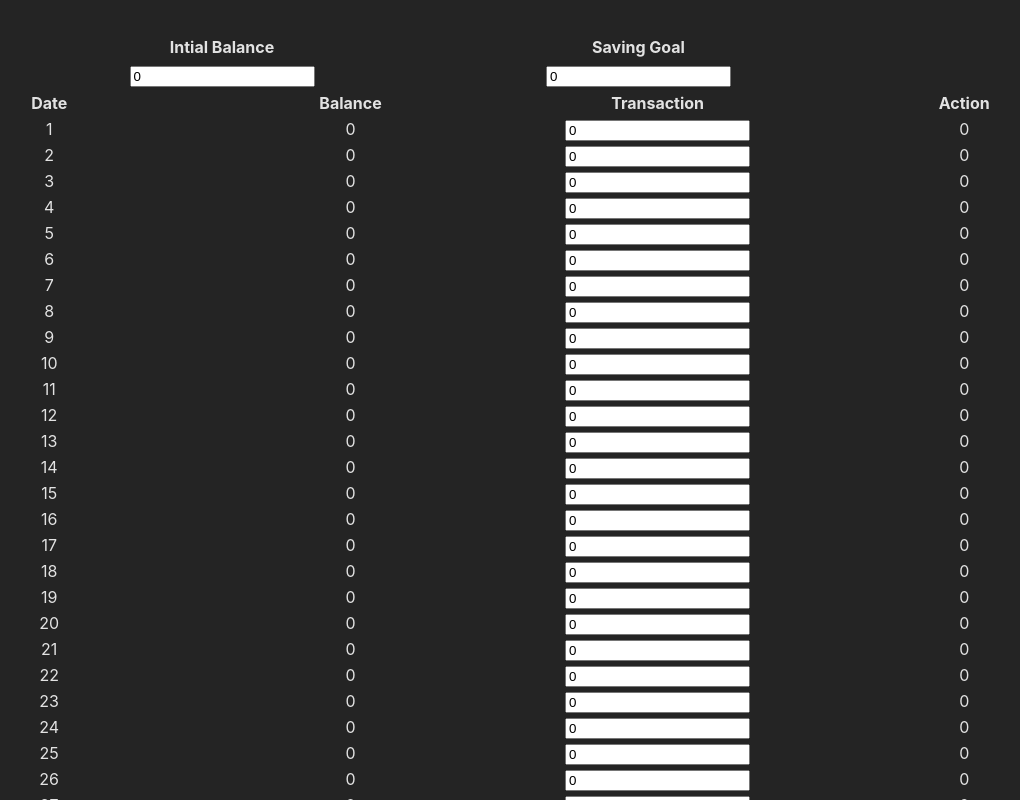
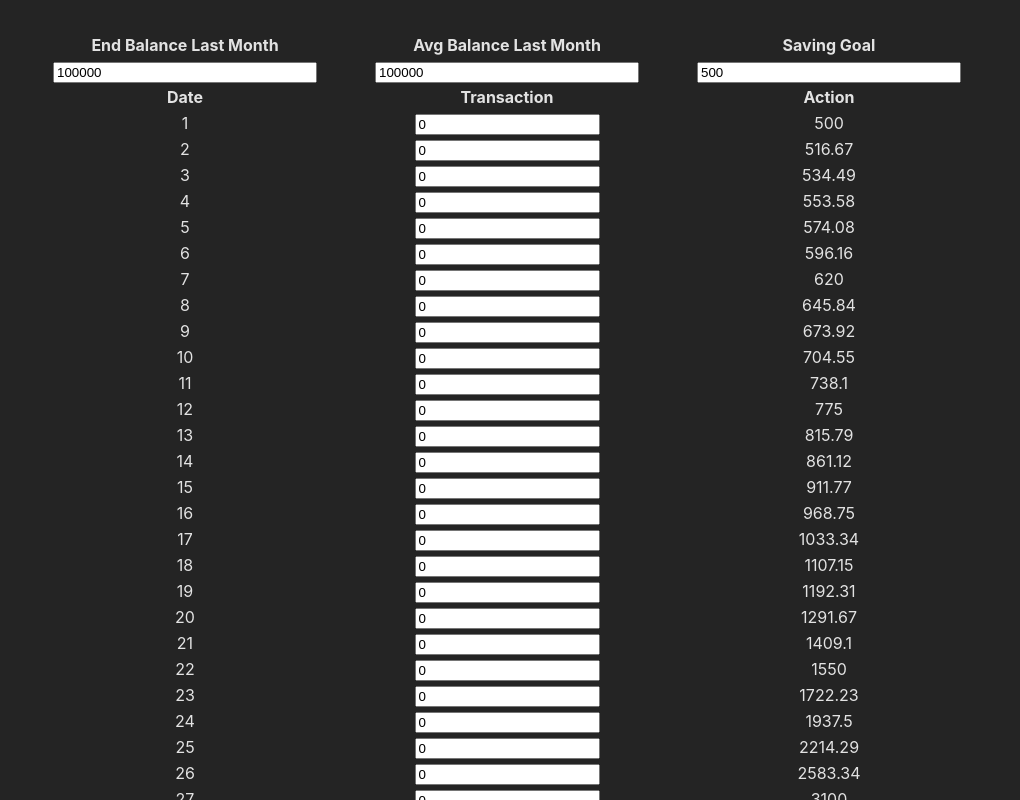
Before and after one commit to TPH777/average-balance-calculator, a React (Vite) app: page / in a window 1280 px wide. Shown: the top 800 px of the page, without its empty margins (133-1153 px from the left). Built offline with nearby package versions, Linux system fonts and the light colour scheme.

Commit message:
Add initBar input for more practicality
Since the average balance last month might not equal its ending balance,
its better to compute the actual transaction required to achienve the
saving goal

Remove unnecessay passing of variables through components

```diff
--- a/src/App.css
+++ b/src/App.css
@@ -6,7 +6,7 @@
 }
 
 .initBar {
-  width: 50vw;
+  width: 20vw;
 }
 .sheet {
   width: 25vw;
--- a/src/App.tsx
+++ b/src/App.tsx
@@ -3,40 +3,13 @@ import "./App.css";
 import { InitBar } from "./components/InitBar";
 import { TableBody } from "./components/TableBody";
 import { TableHeader } from "./components/TableHeader";
-import { daysInMonth } from "./functions/date";
 function App() {
-  const [initialBalance, setInitialBalance] = useState<number>(0);
-  const [monthBalance, setMonthBalance] = useState<number[]>(
-    Array(daysInMonth).fill(0)
-  );
-  const [monthTransaction, setMonthTransaction] = useState<number[]>(
-    Array(daysInMonth).fill(0)
-  );
-  const [monthAction, setMonthAction] = useState<number[]>(
-    Array(daysInMonth).fill(0)
-  );
-  const [savingGoal, setSavingGoal] = useState<number>(0);
-
+  const [offsettedGoal, setOffsettedGoal] = useState<number>(500);
   return (
     <>
-      <InitBar
-        initialBalance={initialBalance}
-        setInitialBalance={setInitialBalance}
-        monthBalance={monthBalance}
-        setMonthBalance={setMonthBalance}
-        savingGoal={savingGoal}
-        setSavingGoal={setSavingGoal}
-      />
+      <InitBar setOffsettedGoal={setOffsettedGoal} />
       <TableHeader />
-      <TableBody
-        monthBalance={monthBalance}
-        setMonthBalance={setMonthBalance}
-        monthTransaction={monthTransaction}
-        setMonthTransaction={setMonthTransaction}
-        monthAction={monthAction}
-        setMonthAction={setMonthAction}
-        savingGoal={savingGoal}
-      />
+      <TableBody offsettedGoal={offsettedGoal} />
     </>
   );
 }
--- a/src/components/InitBar.tsx
+++ b/src/components/InitBar.tsx
@@ -1,70 +1,55 @@
-import { Form, Table } from "react-bootstrap";
-
-interface InitBarProps {
-  initialBalance: number;
-  setInitialBalance: (balance: number) => void;
-  monthBalance: number[];
-  setMonthBalance: (balance: number[]) => void;
-  savingGoal: number;
-  setSavingGoal: (goal: number) => void;
-}
+import { useEffect, useState } from "react";
 
 export function InitBar({
-  initialBalance,
-  setInitialBalance,
-  monthBalance,
-  setMonthBalance,
-  savingGoal,
-  setSavingGoal,
-}: InitBarProps) {
-  const handleBalance = (newInitialBalance: number) => {
-    if (newInitialBalance < 0) {
-      alert("Balance should never be below 0");
-      return;
-    }
-    const changeInInitialBalance = newInitialBalance - initialBalance;
-    const updatedBalance = [...monthBalance];
-    for (let i = 0; i < 31; i++) {
-      updatedBalance[i] = monthBalance[i] + changeInInitialBalance;
-    }
-    setMonthBalance(updatedBalance);
-    setInitialBalance(newInitialBalance);
-  };
+  setOffsettedGoal,
+}: {
+  setOffsettedGoal: (goal: number) => void;
+}) {
+  const [endBalance, setEndBalance] = useState<number>(100000);
+  const [avgBalance, setAverageBalance] = useState<number>(100000);
+  const [savingGoal, setSavingGoal] = useState<number>(500);
 
-  const handleGoal = (goal: number) => {
-    if (goal < 0) {
-      alert("Balance should never be below 0");
-      return;
-    }
-    setSavingGoal(goal);
-  };
+  useEffect(() => {
+    const offsettedGoal = avgBalance + savingGoal - endBalance;
+    setOffsettedGoal(offsettedGoal);
+    console.log(offsettedGoal);
+  }, [endBalance, avgBalance, savingGoal]);
 
   return (
-    <Table striped>
+    <>
       <thead>
         <tr>
-          <th className="initBar">Intial Balance</th>
-          <th className="intiBar">Saving Goal</th>
+          <th className="sheet">End Balance Last Month</th>
+          <th className="sheet">Avg Balance Last Month</th>
+          <th className="sheet">Saving Goal</th>
         </tr>
       </thead>
       <tbody>
         <td>
-          <Form.Control
+          <input
             type="number"
-            placeholder="Intial Balance"
-            value={initialBalance}
-            onChange={(e) => handleBalance(Number(e.target.value))}
-          ></Form.Control>
+            className="initBar"
+            value={endBalance}
+            onChange={(e) => setEndBalance(Number(e.target.value))}
+          ></input>
         </td>
         <td>
-          <Form.Control
+          <input
             type="number"
-            placeholder="Saving Goal"
+            className="initBar"
+            value={avgBalance}
+            onChange={(e) => setAverageBalance(Number(e.target.value))}
+          ></input>
+        </td>
+        <td>
+          <input
+            type="number"
+            className="initBar"
             value={savingGoal}
-            onChange={(e) => handleGoal(Number(e.target.value))}
-          ></Form.Control>
+            onChange={(e) => setSavingGoal(Number(e.target.value))}
+          ></input>
         </td>
       </tbody>
-    </Table>
+    </>
   );
 }
--- a/src/components/TableBody.tsx
+++ b/src/components/TableBody.tsx
@@ -1,38 +1,35 @@
+import { useEffect, useState } from "react";
 import { daysInMonth } from "../functions/date";
-import { TableRow } from "./TableRow";
+import { TableRows } from "./TableRows";
+import { getUpdatedActions } from "../functions/action";
 
-export interface TableBodyProps {
-  monthBalance: number[];
-  setMonthBalance: (balance: number[]) => void;
-  monthTransaction: number[];
-  setMonthTransaction: (transaction: number[]) => void;
-  monthAction: number[];
-  setMonthAction: (month: number[]) => void;
-  savingGoal: number;
-}
+export function TableBody({ offsettedGoal }: { offsettedGoal: number }) {
+  const [monthTransaction, setMonthTransaction] = useState<number[]>(
+    Array(daysInMonth).fill(0)
+  );
+  const [monthAction, setMonthAction] = useState<number[]>(
+    Array(daysInMonth).fill(0)
+  );
 
-export function TableBody({
-  monthBalance,
-  setMonthBalance,
-  monthTransaction,
-  setMonthTransaction,
-  monthAction,
-  setMonthAction,
-  savingGoal,
-}: TableBodyProps) {
+  useEffect(() => {
+    // Compute action on each day to hit goal
+    const updatedAction = getUpdatedActions(
+      offsettedGoal,
+      monthTransaction,
+      monthAction
+    );
+    setMonthAction(updatedAction);
+  }, [offsettedGoal, monthTransaction]);
+
   return (
     <>
       <tbody>
         {Array.from({ length: daysInMonth }, (_, index) => (
-          <TableRow
+          <TableRows
             index={index}
-            monthBalance={monthBalance}
-            setMonthBalance={setMonthBalance}
             monthTransaction={monthTransaction}
             setMonthTransaction={setMonthTransaction}
             monthAction={monthAction}
-            setMonthAction={setMonthAction}
-            savingGoal={savingGoal}
           />
         ))}
       </tbody>
--- a/src/components/TableHeader.tsx
+++ b/src/components/TableHeader.tsx
@@ -4,7 +4,6 @@ export function TableHeader() {
       <thead>
         <tr>
           <th className="sheet">Date</th>
-          <th className="sheet">Balance</th>
           <th className="sheet">Transaction</th>
           <th className="sheet">Action</th>
         </tr>
--- a/src/components/TableRow.tsx
+++ /dev/null
@@ -1,70 +0,0 @@
-import { daysInMonth } from "../functions/date";
-
-export interface TableRowProps {
-  index: number;
-  monthBalance: number[];
-  setMonthBalance: (balance: number[]) => void;
-  monthTransaction: number[];
-  setMonthTransaction: (transaction: number[]) => void;
-  monthAction: number[];
-  setMonthAction: (month: number[]) => void;
-  savingGoal: number;
-}
-
-export function TableRow({
-  index,
-  monthBalance,
-  setMonthBalance,
-  monthTransaction,
-  setMonthTransaction,
-  monthAction,
-  setMonthAction,
-  savingGoal,
-}: TableRowProps) {
-  const handleTransaction = (newTransaction: number) => {
-    const changeInTransaction = newTransaction - monthTransaction[index];
-    const updatedBalance = [...monthBalance];
-    for (let i = index; i < daysInMonth; i++) {
-      updatedBalance[i] = monthBalance[i] + changeInTransaction;
-    }
-    setMonthBalance(updatedBalance);
-
-    const updatedTransaction = [...monthTransaction];
-    updatedTransaction[index] = newTransaction;
-    setMonthTransaction(updatedTransaction);
-
-    var totalBalance = 0;
-    for (let i = 0; i < daysInMonth; i++) {
-      totalBalance += updatedBalance[i];
-    }
-    const averageBalance = totalBalance / daysInMonth;
-    const balanceFromGoal = savingGoal - averageBalance;
-    const updatedAction = [...monthAction];
-    for (let i = 0; i < daysInMonth; i++) {
-      updatedAction[i] =
-        Math.ceil(((balanceFromGoal * daysInMonth) / (daysInMonth - i)) * 100) /
-        100;
-    }
-    setMonthAction(updatedAction);
-  };
-
-  return (
-    <>
-      <tr key={index}>
-        <td>{index + 1}</td>
-        <td>{monthBalance[index]}</td>
-        <td>
-          <input
-            value={monthTransaction[index]}
-            type="number"
-            className="form-control"
-            onChange={(transaction) =>
-              handleTransaction(Number(transaction.target.value))
-            }
-          />
-        </td>
-        <td>{monthAction[index]}</td>
-      </tr>
-    </>
-  );
-}
--- /dev/null
+++ b/src/components/TableRows.tsx
@@ -0,0 +1,38 @@
+export interface TableRowProps {
+  index: number;
+  monthTransaction: number[];
+  setMonthTransaction: (transaction: number[]) => void;
+  monthAction: number[];
+}
+
+export function TableRows({
+  index,
+  monthTransaction,
+  setMonthTransaction,
+  monthAction,
+}: TableRowProps) {
+  const handleTransaction = (newTransaction: number) => {
+    const updatedTransaction = [...monthTransaction];
+    updatedTransaction[index] = newTransaction;
+    setMonthTransaction(updatedTransaction);
+  };
+
+  return (
+    <>
+      <tr key={index}>
+        <td>{index + 1}</td>
+        <td>
+          <input
+            value={monthTransaction[index]}
+            type="number"
+            className="form-control"
+            onChange={(transaction) =>
+              handleTransaction(Number(transaction.target.value))
+            }
+          />
+        </td>
+        <td>{Math.ceil(monthAction[index] * 100) / 100}</td>
+      </tr>
+    </>
+  );
+}
--- /dev/null
+++ b/src/functions/action.ts
@@ -0,0 +1,22 @@
+import { daysInMonth } from "./date";
+
+const getAverageBalance = (monthTransaction: number[]) => {
+    var prevBalance = 0;
+    var totalBalance = 0;
+    for (let i = 0; i < daysInMonth; i++) {
+        var currBalance = prevBalance + monthTransaction[i];
+        totalBalance += currBalance;
+        prevBalance = currBalance;
+    }
+    return totalBalance / daysInMonth;
+}
+
+export const getUpdatedActions = (savingGoal: number, monthTransaction: number[], monthAction: number[]) => {
+    const averageBalance = getAverageBalance(monthTransaction)
+    const balanceFromGoal = savingGoal - averageBalance;
+    const updatedAction = [...monthAction];
+    for (let i = 0; i < daysInMonth; i++) {
+        updatedAction[i] = (balanceFromGoal * daysInMonth) / (daysInMonth - i);
+    }
+    return updatedAction;
+}
```
